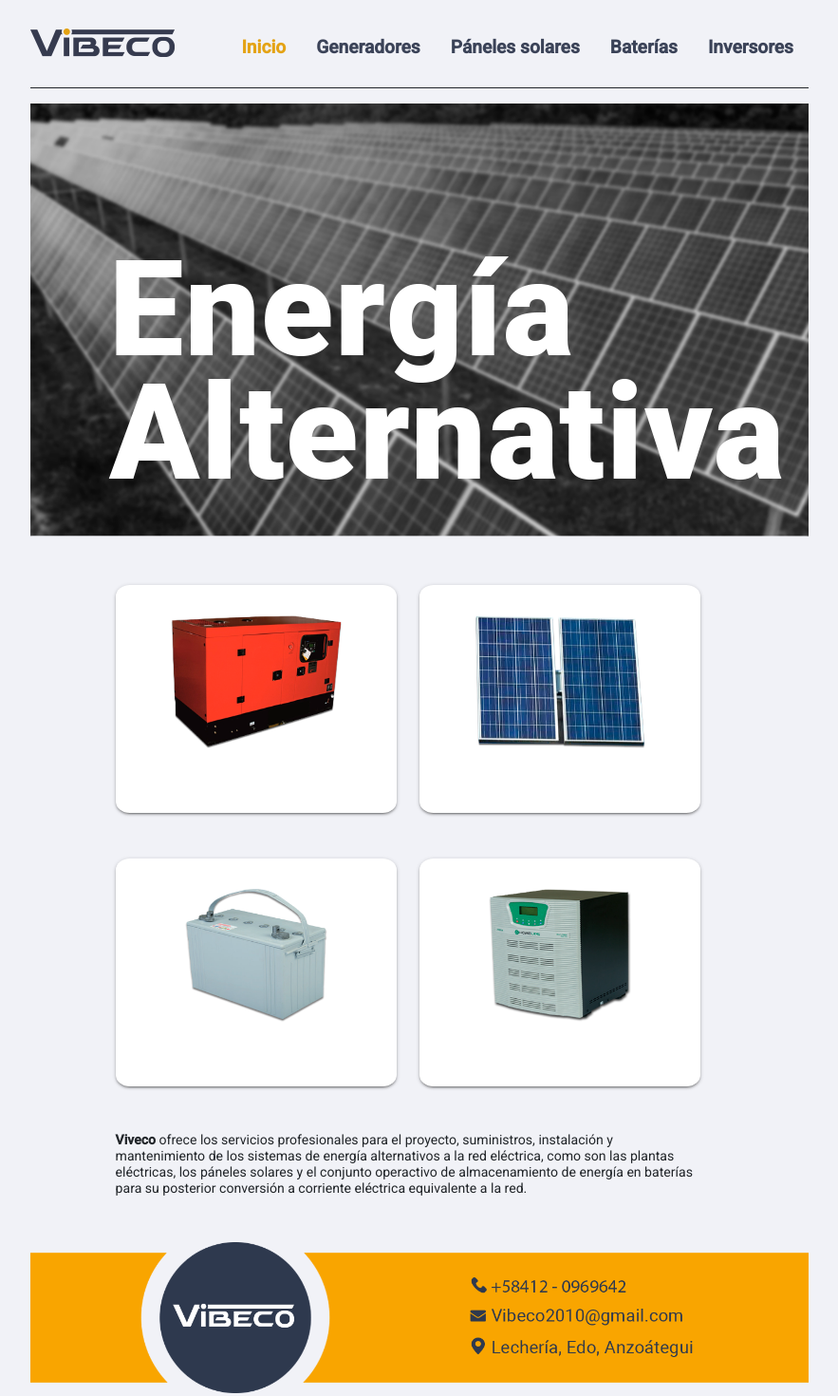
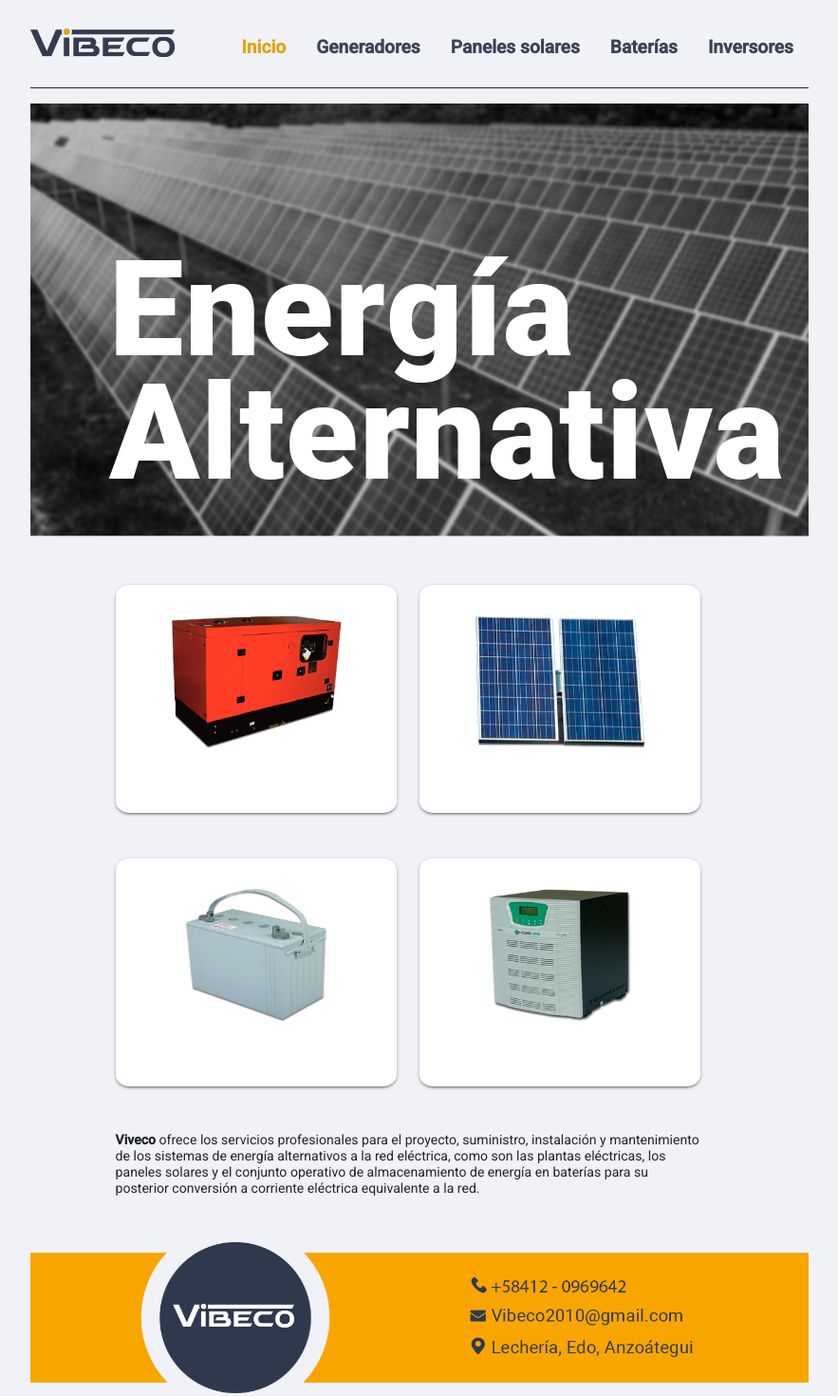
Before and after one commit to BrayanJakes/generadores, an Angular app: page / in a window 1280 px wide. Shown: the top 1470 px of the page at 95% size, without its empty margins (198-1081 px from the left). Built offline with nearby package versions, Linux system fonts and the light colour scheme.

Commit message:
arreglos

```diff
--- a/src/app/app.component.css
+++ b/src/app/app.component.css
@@ -4,9 +4,7 @@
     border: none;
 }
 
-::ng-deep .mat-menu-panel {
-    background-color: #3b4358;
-  }
+
 
   .cspa{
     color: #3b4358;
--- a/src/app/app.component.html
+++ b/src/app/app.component.html
@@ -24,7 +24,7 @@
     </li>
 
     <li [ngbNavItem]="3" *ngIf="homeService.responsiveStatus !== 5">
-      <a ngbNavLink class="cspa">Páneles solares</a>
+      <a ngbNavLink class="cspa">Paneles solares</a>
       <ng-template ngbNavContent><app-home [tag]="3" (tag2)="taged($event)"></app-home></ng-template>
     </li>
 
@@ -52,7 +52,7 @@
       </div>
 
       <div [ngbNavItem]="3" (click)="ver(3)">
-        <a ngbNavLink class="cspa">Páneles solares</a>
+        <a ngbNavLink class="cspa">Paneles solares</a>
       </div>
 
       <div [ngbNavItem]="4" (click)="ver(4)">
--- a/src/app/home/home.component.css
+++ b/src/app/home/home.component.css
@@ -61,7 +61,7 @@
 }
 
 .dasncioe{
-    text-align: center;
+    text-align: left;
 }
 
 .dasofjeo{
--- a/src/app/home/home.component.html
+++ b/src/app/home/home.component.html
@@ -49,10 +49,10 @@
                 [class.img2]="homeService.responsiveStatus === 5"
                 >
                 <p *ngIf="img2 && homeService.responsiveStatus !== 5" class="mt-4 " style="font-size: clamp(1rem, 7vw, 1.2rem); font-weight: 700;">
-                    Páneles solares
+                    Paneles solares
                 </p>
                 <p *ngIf="homeService.responsiveStatus === 5" class="mt-4 " style="font-size: clamp(1rem, 7vw, 1.2rem); font-weight: 700;">
-                    Páneles solares
+                    Paneles solares
                 </p>
             </div>
 
@@ -94,8 +94,8 @@
 
         </div>
 
-        <p class="mt-5 mb-5 " [class.dasfjep]="homeService.responsiveStatus !== 5" [class.dasncioe]="homeService.responsiveStatus === 5">
-            <strong>Viveco</strong> ofrece los servicios profesionales para el proyecto, suministros, instalación y mantenimiento de los sistemas de energía alternativos a la red eléctrica, como son las plantas eléctricas, los páneles solares y el conjunto operactivo de almacenamiento de energía en baterías para su posterior conversión a corriente eléctrica equivalente a la red.
+        <p class="mt-5 mb-5 text-left" [class.dasfjep]="homeService.responsiveStatus !== 5" [class.dasncioe]="homeService.responsiveStatus === 5">
+            <strong>Viveco</strong> ofrece los servicios profesionales para el proyecto, suministro, instalación y mantenimiento de los sistemas de energía alternativos a la red eléctrica, como son las plantas eléctricas, los paneles solares y el conjunto operativo de almacenamiento de energía en baterías para su posterior conversión a corriente eléctrica equivalente a la red.
         </p>
 
     </div>
@@ -132,10 +132,10 @@
                 [class.dasofjeo]="homeService.responsiveStatus !== 5"
                 style="
                 text-align: left;">
-                    Plantas Eléctricas o Generadores, comprenden el motor de combustión interna, mayormente diesel, acoplado a un generador de corriente alterna, monofásico o trifásico
+                    Plantas Eléctricas o Generadores, comprenden el motor de combustión interna, mayormente diesel, acoplado a un generador de corriente alterna, monofásico o trifásico.
                    <br>
                    <br>
-                   Se suministran con cajas metálicas de insonorización y la transferencia automática para ser activados al momento de faltar la energía eléctrica de la red
+                   Se suministran con cajas metálicas de insonorización y la transferencia automática para ser activados al momento de faltar la energía eléctrica de la red.
                 </p>
 
                 <br>
@@ -162,7 +162,7 @@
     [class.mt-5]="homeService.responsiveStatus !== 5"
     [class.dsacnde]="homeService.responsiveStatus !== 5"
     [class.daomfope]="homeService.responsiveStatus !== 5">
-        Páneles Solares
+        Paneles Solares
     </p>
     <br>
     <br>
@@ -179,13 +179,13 @@
                 [class.dasofjeo]="homeService.responsiveStatus !== 5"
                 style="
                 text-align: left;">
-                   El desarrollo de la tecnología fotovoltaica ha permitido que la aplicación de páneles solares ha sido creciendo en forma exponencial
+                    El desarrollo de la tecnología fotovoltaica ha permitido que la aplicación de paneles solares ha ido creciendo en forma exponencial.
                     <br>
                     <br>
-                   En el caso que se tengan dificultades para el suministro eléctrico la energía solar es la solución a largo plazo. No requiere mantenimiento, no se deteriora, no hace ruido, no contamina.
+                    En el caso que se tengan dificultades para el suministro eléctrico la energía solar es la solución a largo plazo. No requiere mantenimiento, no se deteriora, no hace ruido, no contamina.
                    <br>
                    <br>
-                   Esta aplicación requiere de los otros elementos de esta oferta como son las baterías para almacenar la energía y los UPS para convertirla en corriente alterna para suplir a todos las necesidades de hogar, oficina o industria
+                   Esta aplicación requiere de los otros elementos de esta oferta como son las baterías para almacenar la energía y los UPS para convertirla en corriente alterna para suplir a todas las necesidades de hogar oficina o industria.
                 </p>
 
                 <br>
@@ -232,13 +232,13 @@
                 [class.dasofjeo]="homeService.responsiveStatus !== 5"
                 style="
                 text-align: left;">
-                   Las alternativas de energía requieren almacenarla para su uso en el momento de ser requeria, el almacén son las baterías
+                   Las alternativas de energía requieren almacenarla para su uso en el momento de ser requerida, el almacén son las baterías.
                         <br>
                         <br>
-                   La tecnología va avanzando rápidamente sobre este tema, cada dia se disponen de nuevos sistema de baterías, mayor capacidad, más sofisticadas.
+                        La tecnología va avanzando rápidamente sobre este tema, cada día se disponen de nuevos sistemas de baterías, mayor capacidad, más sofisticadas.
                         <br>
                         <br>
-                   En el caso de los UPS se utilizan mayormente las de ciclo profundo, de plomo acido o de gel
+                        En el caso de los UPS se utilizan mayormente las de ciclo profundo, de plomo acido o de gel.
                 </p>
                 <br>
 
@@ -284,10 +284,10 @@
                     [class.dasofjeo]="homeService.responsiveStatus !== 5"
                     style="
                     text-align: left;">
-                       UPS, estos equipos electrónicos permiten convertir la energía almacenada en baterías a corriente alterna para el consumo, y cuando la red se activa realizan la carga de las baterías
+                       Estos equipos electrónicos permiten convertir la energía almacenada en baterías a corriente alterna para el consumo, y cuando la red se activa realizan la carga de las baterías.
                         <br>
                         <br>
-                       Están en capacidad de soministrar el servicio en 110VAC o 220VAC, con onda sinusoidal completa para operar motores. A su vez disponen del regulador para la conexión de los páneles solares.
+                        Están en capacidad de suministrar el servicio en 110 VAC o 220 VAC, con onda sinusoidal completa para operar motores. A su vez disponen del regulador para la conexión de los paneles solares.
                     </p>
                     <br>
                     <br>
```
Also changed, not shown: 3 other files (tests, documents, lock files or other folders).
